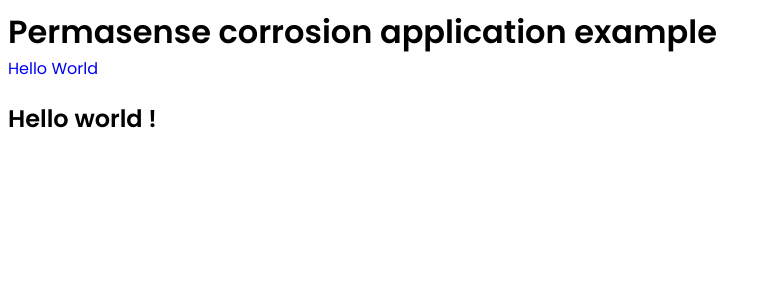
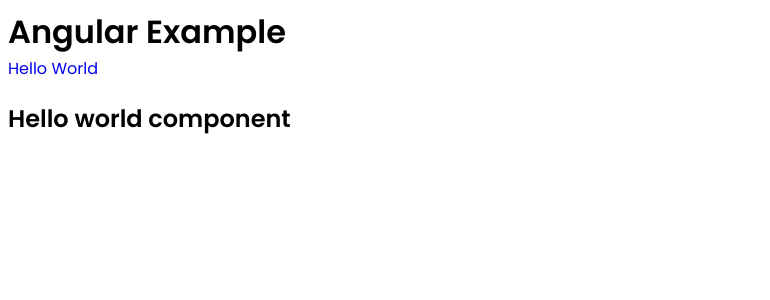
Before and after one commit to thibaultcrn1/permasense-corrosion-app-example, an Angular app: page /hello-world in a window 1280 px wide. Shown: the top 300 px of the page, without its empty margins (0-770 px from the left). Built offline with nearby package versions, Linux system fonts and the light colour scheme.

Commit message:
Update hello component

```diff
--- a/src/app/app-routing.module.ts
+++ b/src/app/app-routing.module.ts
@@ -4,7 +4,7 @@
 import { HelloWorldComponent } from './hello-world/hello-world.component';
 
 const routes: Routes = [
-  {path: 'hello-world', component: HelloWorldComponent}
+  {path: 'hello-world', component: HelloWorldComponent }
 ];
 
 @NgModule({
--- a/src/app/app.component.html
+++ b/src/app/app.component.html
@@ -1,5 +1,5 @@
 <header>
-  <h1>Permasense corrosion application example</h1>
+  <h1>Angular Example</h1>
 </header>
 
 <nav>
--- a/src/app/hello-world/hello-world.component.html
+++ b/src/app/hello-world/hello-world.component.html
@@ -1,3 +1,3 @@
 <h1>
-    {{title}}
+    {{ title }}
 </h1>
--- a/src/app/hello-world/hello-world.component.ts
+++ b/src/app/hello-world/hello-world.component.ts
@@ -7,7 +7,7 @@
 })
 export class HelloWorldComponent implements OnInit {
 
-  title= 'Hello world !';
+  title = "Hello world component";
 
   constructor() { }
 
```
